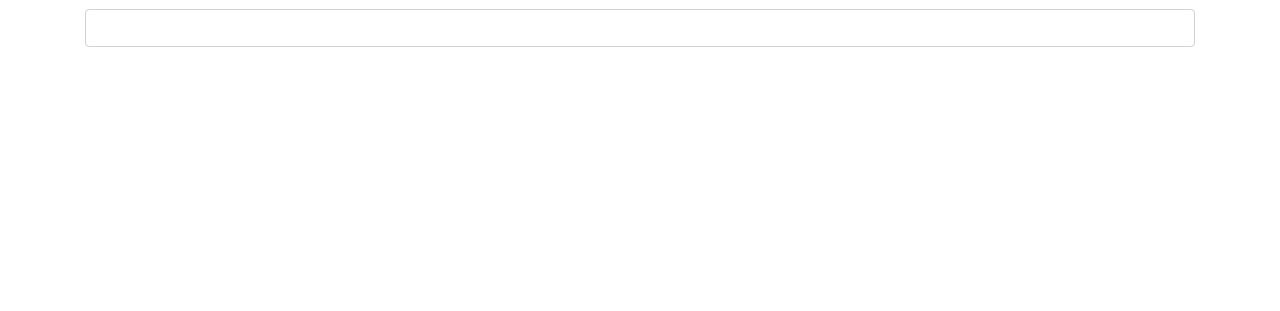
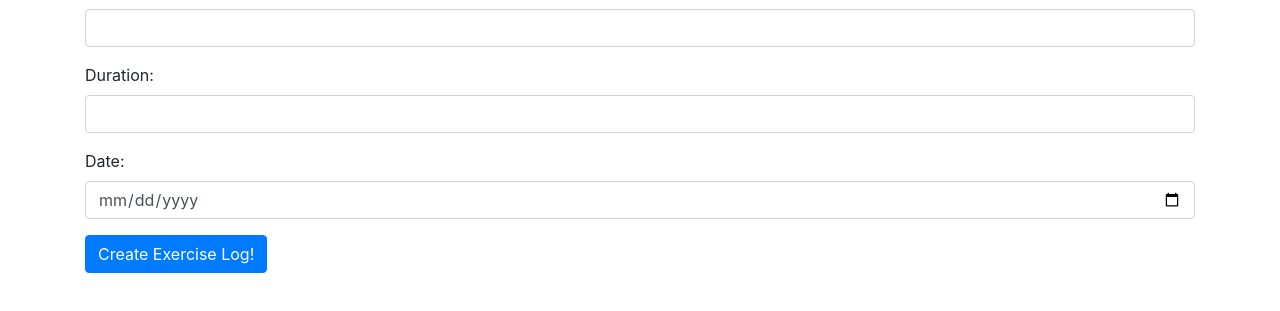
Before and after one commit to bhagirthijhamb/ExerciseTracker-MERN, a React (Create React App) app in the folder frontend/: page /createExercise in a window 1280 px wide. Shown: the part 191-502 px from the top of the page. Built offline with nearby package versions, Linux system fonts and the light colour scheme; no server answers.

Commit message:
completed frontend of Create Exercise form

```diff
--- a/frontend/src/components/CreateExercise.js
+++ b/frontend/src/components/CreateExercise.js
@@ -76,6 +76,25 @@ class CreateExercise extends Component {
               <Field name="description" type="text" component="input" autocomplete="none" className="form-control" required />
             </fieldset>
           </div>
+
+          <div className="form-group">
+            <fieldset>
+              <label>Duration:</label>
+              <Field name="duration" type="text" component="input" autocomplete="none" className="form-control" required />
+            </fieldset>
+          </div>
+
+          <div className="form-group">
+            <fieldset>
+              <label>Date:</label>
+              <Field name="date" type="date" component="input" autocomplete="none" className="form-control" required>
+              </Field>
+            </fieldset>
+          </div>
+
+          <div className="form-group">
+            <button className="btn btn-primary">Create Exercise Log!</button>
+          </div>
         </form>
       </div>
     )
```
